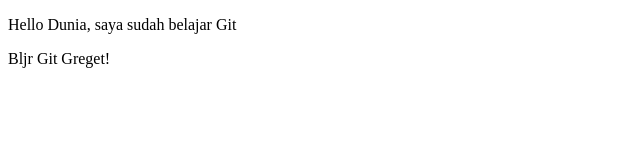
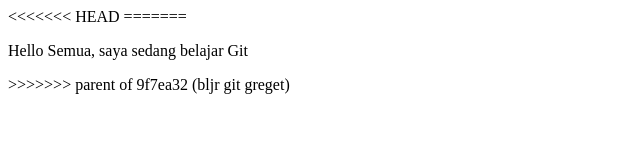
Before and after one commit to reyaryt/belajar-git, a plain HTML site: page index.html in a window 1280 px wide. Shown: the whole page, without its empty margins (0-640 px from the left). Drawn offline with Linux system fonts and the light colour scheme.

Commit message:
membuat file login.html

```diff
--- a/index.html
+++ b/index.html
@@ -1,3 +1,5 @@
+<<<<<<< HEAD
+=======
 <!DOCTYPE html>
 <html lang="en">
 <head>
@@ -7,7 +9,7 @@
     <title>Belajar Git - Project 01</title>
 </head>
 <body>
-    <p>Hello Dunia, saya sudah belajar Git</p>
-    <p>Bljr Git Greget!</p>
+    <p>Hello Semua, saya sedang belajar Git</p>
 </body>
 </html>
+>>>>>>> parent of 9f7ea32 (bljr git greget)
```
Also changed, not shown: login.html (added).
